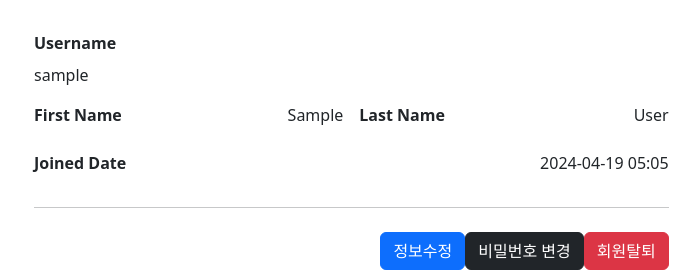
After one commit to JangSC9932/my_spartamarket, a Django app: a page that uses spartamarket/templates/base.html in a window 1280 px wide. The commit adds this page. Shown: the part 584-854 px from the top of the page, without its empty margins (118-818 px from the left). Run offline with Django 4.2, Linux system fonts and the light colour scheme; the visitor is signed in with stand-in values (Sample User, id 1); data comes from the database, SQL or seed files in the repository.

Commit message:
팔로우 기능 완성

```diff
--- a/accounts/models.py
+++ b/accounts/models.py
@@ -4,3 +4,13 @@ from django.db import models
 
 class User(AbstractUser):
     profile_pic = models.ImageField(upload_to='media/accounts/', blank=True, default='media/accounts/img.png')
+
+
+class Follow(models.Model):
+    follower = models.ForeignKey(User, on_delete=models.CASCADE, related_name='follower')
+    following = models.ForeignKey(User, on_delete=models.CASCADE, related_name='following')
+    created_at = models.DateTimeField(auto_now_add=True)
+    updated_at = models.DateTimeField(auto_now=True)
+
+    def __str__(self):
+        return f"follower: {self.follower.id}, following: {self.following.id}"
--- /dev/null
+++ b/accounts/templates/accounts/detail.html
@@ -0,0 +1,114 @@
+{% extends 'base.html' %}
+
+{% block content %}
+    <div class="container" style="width: 1000px">
+        <main>
+            <div class="row g-5">
+                <div class="col-md-5 col-lg-4 order-md-last">
+                    <h4 class="d-flex justify-content-between align-items-center mb-3">
+                        <span class="text-primary">Follow</span>
+                        <span class="badge bg-primary rounded-pill">{{ followers.count }}</span>
+                    </h4>
+                    <ul class="list-group mb-3">
+                        {% for follower in followers %}
+                        	<li class="list-group-item d-flex justify-content-end lh-sm">
+                                <div>
+                                    <h6 class="my-0">
+                                        <img src="{{ follower.following.profile_pic.url }}" alt="mdo" width="30" height="30"
+                                         class="rounded-circle">
+                                        <a href="{% url 'accounts:profile' follower.following.username %}">
+                                            {{ follower.following.username }}
+                                        </a>
+                                    </h6>
+                                </div>
+                            </li>
+                        {% endfor %}
+                    </ul>
+
+                    <h4 class="d-flex justify-content-between align-items-center mb-3">
+                        <span class="text-primary">Follower</span>
+                        <span class="badge bg-primary rounded-pill">{{ followings.count }}</span>
+                    </h4>
+                    <ul class="list-group mb-3">
+                        {% for following in followings %}
+                        	<li class="list-group-item d-flex justify-content-end lh-sm">
+                                <div>
+                                    <h6 class="my-0">
+                                        <img src="{{ following.follower.profile_pic.url }}" alt="mdo" width="30" height="30"
+                                         class="rounded-circle">
+                                        <a href="{% url 'accounts:profile' following.follower.username %}">
+                                            {{ following.follower.username }}
+                                        </a>
+                                    </h6>
+                                </div>
+                            </li>
+                        {% endfor %}
+
+                    </ul>
+                </div>
+                <div class="col-md-7 col-lg-8">
+                    <h4 class="mb-3">프로필</h4>
+                    <div class="row g-3">
+
+                        <div class="mb-3">
+                            <img src="{{ user.profile_pic.url }}" alt="{{ user.profile_pic.name }}"
+                                 width="100%" height="400">
+                        </div>
+
+                        <div class="col-sm-12 mb-10">
+                            <label for="username" class="form-label fw-bold">Username</label>
+                            <br/>
+                            <span id="username">{{ user.username }}</span>
+                        </div>
+
+                        <div class="col-sm-6 d-flex justify-content-between">
+                            <label for="first_name" class="form-label fw-bold">First Name</label>
+                            <span id="first_name">{{ user.first_name }}</span>
+                        </div>
+
+                        <div class="col-sm-6 d-flex justify-content-between">
+                            <label for="last_name" class="form-label fw-bold">Last Name</label>
+                            <span id="last_name">{{ user.last_name }}</span>
+                        </div>
+
+                        <div class="col-sm-12 mb-10 d-flex justify-content-between">
+                            <label for="date_joined" class="form-label fw-bold">Joined Date</label>
+                            <span id="date_joined">{{ user.date_joined|date:'Y-m-d H:i' }}</span>
+                        </div>
+
+                    </div>
+
+                    <hr class="my-4">
+
+                    <div class="d-flex justify-content-end">
+                        {% if user == request.user %}
+                            <button class="btn btn-primary" type="button"
+                                onclick="location.href='{% url 'accounts:profile_edit' %}'">정보수정
+                            </button>
+                            <button class="btn btn-dark" type="button"
+                                    onclick="location.href='{% url 'accounts:change_password' %}'">비밀번호 변경
+                            </button>
+                            <button class="btn btn-danger" type="button"
+                                    onclick="location.href='{% url 'accounts:profile_delete' %}'">회원탈퇴
+                            </button>
+                        {% else %}
+
+                            {% if is_following %}
+                            	<form action="{% url 'accounts:profile_unfollow' user.username %}" method="POST">
+                                    {% csrf_token %}
+                                    <button class="btn btn-danger" type="submit">언팔로우</button>
+                                </form>
+                            {% else %}
+                                <form action="{% url 'accounts:profile_follow' user.username %}" method="POST">
+                                    {% csrf_token %}
+                                    <button class="btn btn-primary" type="submit">팔로우</button>
+                                </form>
+                            {% endif %}
+
+                        {% endif %}
+                    </div>
+                </div>
+            </div>
+        </main>
+    </div>
+{% endblock %}
--- a/accounts/urls.py
+++ b/accounts/urls.py
@@ -8,8 +8,10 @@ urlpatterns = [
     path('login/', views.login, name='login'),
     path('logout/', views.logout, name='logout'),
     path('signup/', views.signup, name='signup'),
-    path('profile/', views.profile, name='profile'),
+    path('profile/<str:username>', views.profile, name='profile'),
     path('profile/edit/', views.profile_edit, name='profile_edit'),
     path('profile/change_password/', views.change_password, name='change_password'),
     path('profile/delete/', views.profile_delete, name='profile_delete'),
+    path('profile/follow/<str:username>', views.profile_follow, name='profile_follow'),
+    path('profile/unfollow/<str:username>', views.profile_unfollow, name='profile_unfollow'),
 ]
--- a/accounts/views.py
+++ b/accounts/views.py
@@ -1,10 +1,10 @@
 from django.contrib.auth.forms import AuthenticationForm, PasswordChangeForm
 from django.contrib.auth import login as auth_login, logout as auth_logout, update_session_auth_hash
-from django.shortcuts import render, reverse, redirect
+from django.shortcuts import render, reverse, redirect, get_object_or_404
 from django.views.decorators.http import require_POST, require_GET, require_http_methods
 from django.contrib.auth.decorators import login_required
 from .forms import CustomUserCreationForm, CustomUserChangeForm
-from .models import User
+from .models import User, Follow
 
 
 # 로그인
@@ -55,8 +55,15 @@ def signup(request):
 # 프로필
 @require_GET
 @login_required
-def profile(request):
-    return render(request, "detail.html")
+def profile(request, username):
+    user = get_object_or_404(User, username=username)
+    context = {
+        "user": user,
+        "is_following": Follow.objects.filter(follower=request.user, following=user).exists(),
+        'followings': Follow.objects.filter(following=user),
+        'followers': Follow.objects.filter(follower=user),
+    }
+    return render(request, "accounts/detail.html", context)
 
 
 # 프로필 수정
@@ -69,13 +76,13 @@ def profile_edit(request):
             form.save()
             context = {
                 "message": "정상적으로 수정하였습니다.",
-                "return_url": reverse("accounts:profile")
+                "return_url": reverse("accounts:profile", request.user)
             }
             return render(request, "message.html", context)
         else:
-            return render(request, 'update.html', {"form": form})
+            return render(request, 'accounts/update.html', {"form": form})
     else:
-        return render(request, "update.html")
+        return render(request, "accounts/update.html")
 
 
 @require_http_methods(['GET', 'POST'])
@@ -91,9 +98,9 @@ def change_password(request):
             }
             return render(request, "message.html", context)
         else:
-            return render(request, 'change_password.html', {"form": form})
+            return render(request, 'accounts/change_password.html', {"form": form})
     else:
-        return render(request, 'change_password.html')
+        return render(request, 'accounts/change_password.html')
 
 
 @login_required
@@ -105,3 +112,26 @@ def profile_delete(request):
         "return_url": reverse("home")
     }
     return render(request, "message.html", context)
+
+
+@login_required
+def profile_follow(request, username):
+    if request.method == "POST":
+        user = User.objects.get(username=username)
+
+        if not Follow.objects.filter(follower=request.user, following=user).exists():
+            follow = Follow()
+            follow.follower = request.user
+            follow.following = user
+            follow.save()
+        return redirect("accounts:profile", username=username)
+
+
+@login_required
+def profile_unfollow(request, username):
+    if request.method == "POST":
+        user = User.objects.get(username=username)
+        follow = Follow.objects.filter(follower=request.user, following=user)
+        if follow.exists():
+            follow.delete()
+        return redirect("accounts:profile", username=username)
--- a/products/forms.py
+++ b/products/forms.py
@@ -6,4 +6,4 @@ class ProductForm(forms.ModelForm):
     class Meta:
         model = Product
         fields = "__all__"
-        exclude = ['views', 'created_at', 'updated_at']
+        exclude = ['author', 'views', 'created_at', 'updated_at']
--- a/products/models.py
+++ b/products/models.py
@@ -1,4 +1,5 @@
 from django.db import models
+from django.conf import settings
 
 
 class Product(models.Model):
@@ -7,5 +8,6 @@ class Product(models.Model):
     product_price = models.IntegerField(null=False)
     product_image = models.ImageField(upload_to='media/product/', null=False)
     views = models.IntegerField(default=0, null=False)
+    author = models.ForeignKey(settings.AUTH_USER_MODEL, on_delete=models.CASCADE)
     created_at = models.DateTimeField(auto_now_add=True)
     updated_at = models.DateTimeField(auto_now=True)
--- a/spartamarket/templates/base.html
+++ b/spartamarket/templates/base.html
@@ -38,7 +38,7 @@
                                     <img src="{{ request.user.profile_pic.url }}" alt="mdo" width="20" height="20"
                                          class="rounded-circle"> 마이페이지</a>
                                 <ul class="dropdown-menu">
-                                    <li><a class="dropdown-item" href="{% url 'accounts:profile' %}">프로필</a></li>
+                                    <li><a class="dropdown-item" href="{% url 'accounts:profile' request.user %}">프로필</a></li>
                                     <li><a class="dropdown-item" href="#">찜 목록</a></li>
                                 </ul>
                             </li>
```
Also changed, not shown: accounts/templates/accounts/change_password.html (renamed from accounts/templates/change_password.html, +5 -5 lines), accounts/templates/accounts/update.html (renamed from accounts/templates/update.html, +4 -4 lines), accounts/templates/detail.html (deleted, +0 -48 lines), products/templates/products/create.html (renamed from products/templates/update.html, +10 -15 lines), products/templates/products/detail.html (renamed from products/templates/detail.html, +16 -3 lines), products/templates/products/list.html (renamed from products/templates/list.html, +16 -8 lines), products/templates/products/update.html (renamed from products/templates/create.html, +15 -10 lines), products/views.py (+27 -8 lines).
